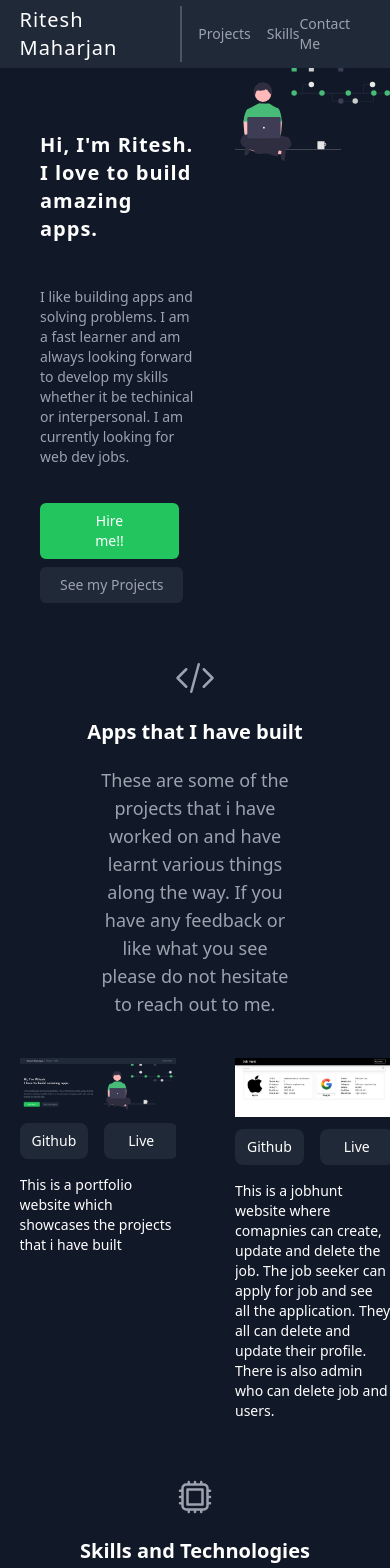
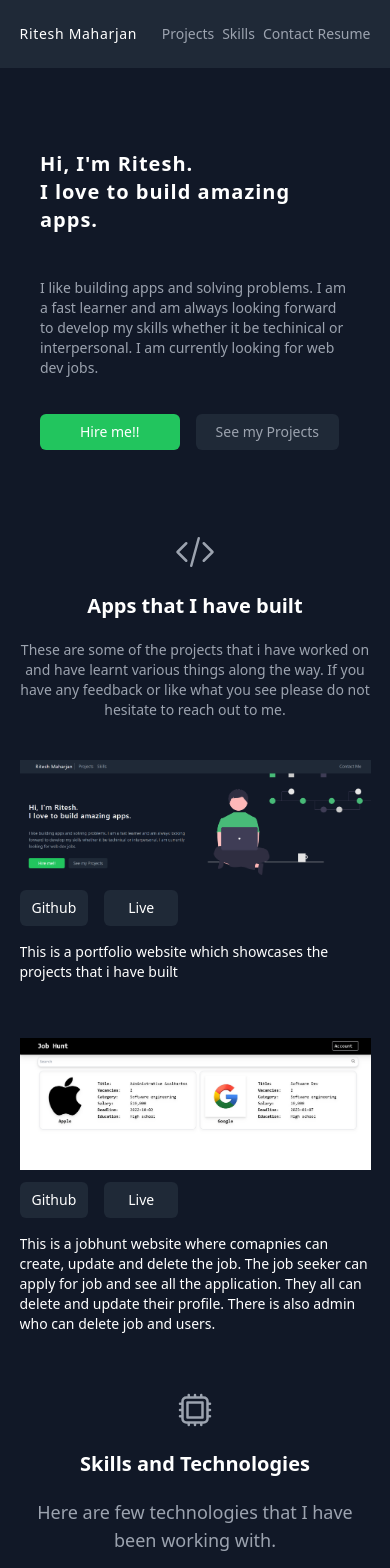
Before and after one commit to Ritesh-Maharjan/portfolio, a React (Create React App) app: page / in a window 390 px wide. Shown: the top 1568 px of the page. Built offline with nearby package versions, Linux system fonts and the light colour scheme; the HTML template or start-up script is replaced by a standard one.

Commit message:
Made responsive to look better and added resume that can be downloaded

```diff
--- a/src/component/About.jsx
+++ b/src/component/About.jsx
@@ -2,8 +2,8 @@ import React from "react";
 
 const About = () => {
   return (
-    <div className=" h-[70vh] flex" id="about">
-      <div className="flex-1 flex flex-col mx-10 justify-center">
+    <div className="h-[55vh] lg:h-[70vh] flex" id="about">
+      <div className="flex-1 flex flex-col mx-10 justify-center ">
         <h1 className="my-2 text-xl font-semibold text-white tracking-wider lg:text-3xl">
           Hi, I'm Ritesh. <br />I love to build amazing apps.
         </h1>
@@ -13,7 +13,7 @@ const About = () => {
           <button className="rounded-md py-2 px-5 bg-gray-800">See my Projects</button>
         </div>
       </div>
-      <div className="flex-1">
+      <div className="hidden md:block flex-1">
         <img src="/coding.svg" alt="background" className="object-cover " />
       </div>
     </div>
--- a/src/component/Contact.jsx
+++ b/src/component/Contact.jsx
@@ -71,7 +71,7 @@ const Contact = () => {
 
   return (
     <div id="contact">
-      <h1 className="text-white text-xl lg:text-3xl font-semibold text-center">
+      <h1 className="text-white text-xl md:text-3xl font-semibold text-center">
         Contact Me!!
       </h1>
       <div className="flex w-[90vw] m-auto p-6 flex-col md:flex-row">
@@ -80,14 +80,14 @@ const Contact = () => {
             src="https://www.google.com/maps/embed?pb=!1m18!1m12!1m3!1d2604.536760197954!2d-123.03039648434628!3d49.2472713793276!2m3!1f0!2f0!3f0!3m2!1i1024!2i768!4f13.1!3m3!1m2!1s0x548676c2290b5005%3A0x33e42b4c70ecabca!2s4176%20Skeena%20St%2C%20Vancouver%2C%20BC%20V5R%202L3!5e0!3m2!1sen!2sca!4v1672781528253!5m2!1sen!2sca"
             width="600"
             height="450"
-            className="border-0 w-full lg:h-full"
+            className="border-0 w-full md:h-full"
             allowFullScreen=""
             loading="lazy"
             referrerPolicy="no-referrer-when-downgrade"
             title="map"
           >
           </iframe>
-          <div className="absolute bottom-2 left-14 border-2 bg-gray-800 px-4 py-4 rounded-3xl">
+          <div className="relative my-4 text-xs lg:text-base md:absolute md:bottom-2 md:left-14 border-2 bg-gray-800 px-4 py-4 rounded-3xl">
             <h1 className="flex space-between">
               Phone:
               <a className="ml-2 font-semibold" href="tel:7786689615">
--- a/src/component/Header.jsx
+++ b/src/component/Header.jsx
@@ -2,20 +2,30 @@ import React from "react";
 
 const Header = () => {
   return (
-    <div className="bg-gray-800 h-[8vh] flex items-center sticky top-0">
+    <div className="bg-gray-800 h-[8vh] flex items-center sticky top-0 z-10 ">
       <div className="w-[90vw] m-auto flex items-center justify-between">
-        <div className="flex items-center">
-          <h1 className="text-white text-xl border-r-2 border-gray-600 tracking-wider pr-2">
+        <div className="flex items-center justify-between w-full">
+          <h1 className="text-white text-md lg:text-3xl border-gray-600 tracking-wider">
             <a href="#about"> Ritesh Maharjan</a>
           </h1>
-          <div className="">
-            <a href="#project" className="px-4">
+          <div className="flex justify-between">
+            <a href="#project" className="px-1 lg:pr-4">
               Projects
             </a>
-            <a href="#skills">Skills</a>
+            <a href="#skills" className="px-1 lg:pr-4">Skills</a>
+            <a href="#contact" className="px-1 lg:pr-4">
+              Contact
+            </a>
+            <a
+              href="https://drive.google.com/uc?export=download&id=1yAxCIGnxWe0hp2cNOF-nX4uou7A9wVpu"
+              target="_blank"
+              rel="noreferrer"
+              download
+            >
+              Resume
+            </a>
           </div>
         </div>
-        <a href="#contact">Contact Me</a>
       </div>
     </div>
   );
--- a/src/component/Projects.jsx
+++ b/src/component/Projects.jsx
@@ -19,19 +19,19 @@ const Projects = () => {
             d="M17.25 6.75L22.5 12l-5.25 5.25m-10.5 0L1.5 12l5.25-5.25m7.5-3l-4.5 16.5"
           />
         </svg>
-        <h1 className="my-5 text-white text-xl lg:text-3xl font-semibold">
+        <h1 className="my-5 text-white text-xl md:text-3xl font-semibold">
           Apps that I have built
         </h1>
-        <p className="w-[50vw] text-center text-lg">
+        <p className="w-[90vw] md:w-[50vw] text-center text-md">
           These are some of the projects that i have worked on and have learnt
           various things along the way. If you have any feedback or like what
           you see please do not hesitate to reach out to me.
         </p>
       </div>
-      <div className="grid grid-cols-2 gap-x-20 gap-y-10 w-[90vw] m-auto mt-10">
+      <div className="grid grid-cols-1 md:grid-cols-2 gap-x-20 gap-y-10 w-[90vw] m-auto mt-10">
         {project.map((el) => {
           return (
-            <div key={el.id} className=" w-[40vw] h-full overflow-hidden">
+            <div key={el.id} className="w-full md:w-[40vw] h-full overflow-hidden">
               <div className="">
                 <img
                   src={el.img}
@@ -45,7 +45,7 @@ const Projects = () => {
                     href={el.github}
                     target="_blank"
                     rel="noreferrer"
-                    className="rounded-lg border-1 px-3 py-2 bg-gray-800 hover:bg-white hover:text-gray-800"
+                    className="rounded-md border-1 px-3 py-2 bg-gray-800 hover:bg-white hover:text-gray-800"
                   >
                     Github
                   </a>
@@ -53,7 +53,7 @@ const Projects = () => {
                     href={el.live}
                     target="_blank"
                     rel="noreferrer"
-                    className="rounded-lg border-1 px-6 py-2 bg-gray-800 hover:bg-white hover:text-gray-800"
+                    className="rounded-md border-1 px-6 py-2 bg-gray-800 hover:bg-white hover:text-gray-800"
                   >
                     Live
                   </a>
--- a/src/component/Skills.jsx
+++ b/src/component/Skills.jsx
@@ -21,13 +21,13 @@ const Skills = () => {
         <h1 className="my-5 text-white text-xl lg:text-3xl font-semibold">
           Skills and Technologies
         </h1>
-        <p className="w-[50vw] text-center text-lg">
+        <p className="w-full lg:w-[50vw] text-center text-lg">
           Here are few technologies that I have been working with.
         </p>
       </div>
 
       <div className="w-[90vw] m-auto my-10">
-        <ul className="grid grid-cols-4">
+        <ul className="grid grid-cols-3 lg:grid-cols-4">
           <li className="flex ">
             <svg
               xmlns="http://www.w3.org/2000/svg"
@@ -94,7 +94,7 @@ const Skills = () => {
                 d="M4.5 12.75l6 6 9-13.5"
               />
             </svg>
-            <span className="ml-3">Tailwind CSS</span>
+            <span className="ml-3">Tailwind</span>
           </li>
           <li className="flex ">
             <svg
```
Also changed, not shown: 1 other file (tests, documents, lock files or other folders).
